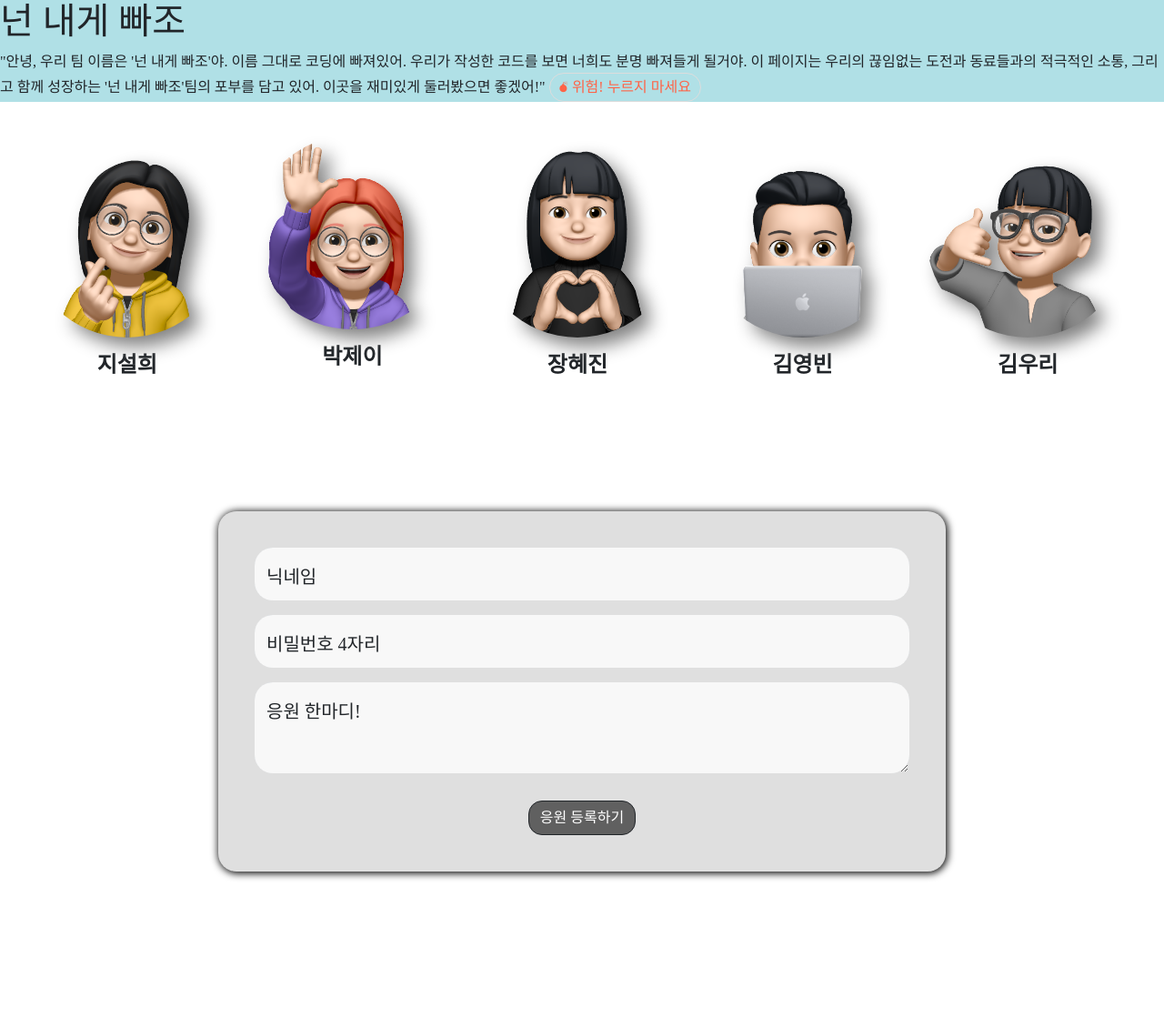
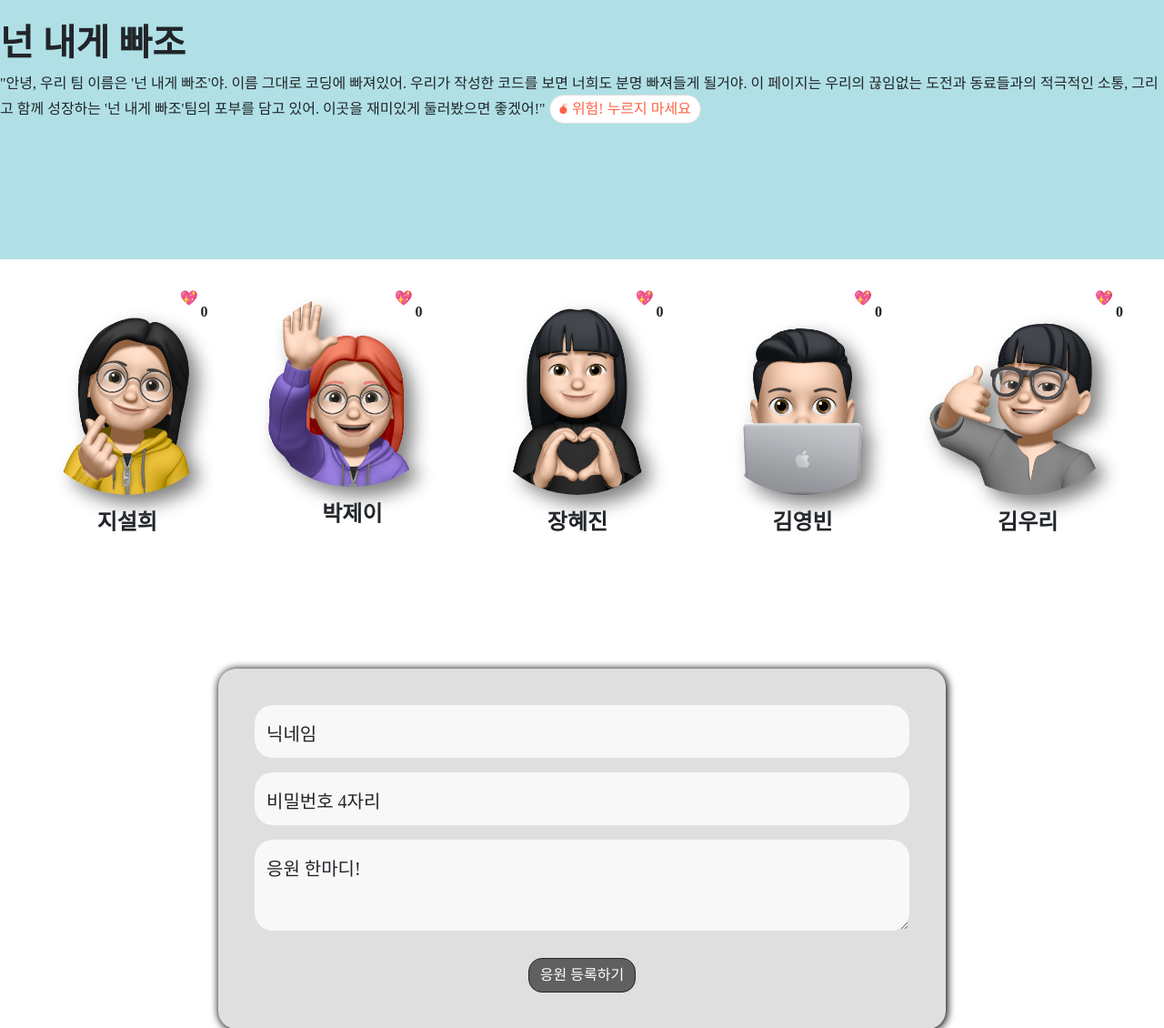
Before and after one commit to ParkJe2/team_IntroductionPage, a Flask app: page / in a window 1280 px wide. Shown: the top 1130 px of the page at 91% size. Run offline with Flask 3, Linux system fonts and the light colour scheme; data that the repository does not hold is empty; some libraries are stand-ins or nearby versions.

Commit message:
하트만 추가

```diff
--- a/static/main.js
+++ b/static/main.js
@@ -115,3 +115,39 @@ window.onclick = function (event) {
     }
 };
 // ------------------------------------------------ 혜진
+
+// 우리
+function addLike(){
+  countA = countA +1;
+  document.querySelector("#result").innerHTML=+countA;
+}
+  var countA = 0;
+
+function addLike1(){
+
+  countB =countB +1;
+  document.querySelector("#result1").innerHTML=+countB;
+}
+  var countB = 0;
+
+function addLike2(){
+
+  countC =countC +1;
+  document.querySelector("#result2").innerHTML=+countC;
+}
+  var countC = 0;
+
+function addLike3(){
+
+  countD = countD +1;
+  document.querySelector("#result3").innerHTML=+countD;
+}
+  var countD = 0;
+
+function addLike4(){
+
+  countE =countE +1;
+  document.querySelector("#result4").innerHTML=+countE;
+}
+  var countE = 0;
+  // 우리끝
--- a/static/style.css
+++ b/static/style.css
@@ -219,3 +219,72 @@
   font-weight: bolder;
 }
 /* ---------------------------------------------- 혜진 */
+
+/* 우리 */
+/* .card-img-top{
+
+} */
+.header {
+  text-align: left;
+  height: 285px;
+}
+h1 {
+  font-weight: 800;
+  padding-top: 1.5rem;
+}
+.header_m {
+  margin: 0 auto;
+  width: 1150px;
+  padding-left: 1.2rem;
+}
+.header p {
+  width: 90%;
+  font-size: 18px;
+  line-height: 30px;
+  margin-top: 1rem;
+  font-weight: 500;
+  color: #5c5c5c;
+}
+.speakBtn {
+  background-color: white;
+}
+
+#cards-box {
+  position: relative;
+}
+.like {
+  position: absolute;
+  text-align: right;
+  left: -1rem;
+}
+.like1 {
+  position: absolute;
+  text-align: right;
+  left: 220px;
+}
+.like2 {
+  position: absolute;
+  text-align: right;
+  left: 485px;
+}
+.like3 {
+  position: absolute;
+  text-align: right;
+  right: 265px;
+}
+.like4 {
+  position: absolute;
+  text-align: right;
+  right: 0;
+}
+
+#result, #result1, #result2, #result3, #result4 {
+  text-align: right;
+  margin: -10px -5px 0 0;
+  font-weight: 600;
+}
+
+.heartBtn {
+  background-color:transparent;
+  border: none;
+}
--- a/templates/index.html
+++ b/templates/index.html
@@ -45,8 +45,13 @@
       <div class="btn">
         <img src="../static/img/jsh.png" class="card-img-top">
         <p>
-        <h5 class="card-title">지설희</h5>
-      </div>
+          <h5 class="card-title">지설희</h5>
+        </div>
+        <div class="like">
+          <button class="heartBtn" onclick="addLike()">
+              💖</button>
+          <div id='result'>0</div>
+        </div>
 
       <!-- 첫 번째 Modal 클래스 -->
       <div class="modal">
@@ -78,6 +83,11 @@
         <img src="../static/img/pji.png" class="card-img-top">
         <p>
         <h5 class="card-title">박제이</h5>
+      </div>
+      <div class="like1">
+        <button class="heartBtn" onclick="addLike1()">
+            💖</button>
+        <div id='result1'>0</div>
       </div>
 
       <!-- 두 번째 Modal 클래스-->
@@ -111,6 +121,11 @@
         <p>
         <h5 class="card-title">장혜진</h5>
       </div>
+      <div class="like2">
+        <button class="heartBtn" onclick="addLike2()">
+            💖</button>
+        <div id='result2'>0</div>
+      </div>
 
       <!-- 세 번째 Modal 클래스-->
       <div class="modal">
@@ -143,6 +158,11 @@
         <p>
         <h5 class="card-title">김영빈</h5>
       </div>
+      <div class="like3">
+        <button class="heartBtn" onclick="addLike3()">
+            💖</button>
+        <div id='result3'>0</div>
+      </div>
 
       <!-- 네 번째 Modal 클래스-->
       <div class="modal">
@@ -174,6 +194,11 @@
         <img src="../static/img/kwr.png" class="card-img-top">
         <p>
         <h5 class="card-title">김우리</h5>
+      </div>
+      <div class="like4">
+        <button class="heartBtn" onclick="addLike4()">
+            💖</button>
+        <div id='result4'>0</div>
       </div>
 
       <!-- 다섯 번째 Modal 클래스-->
```
